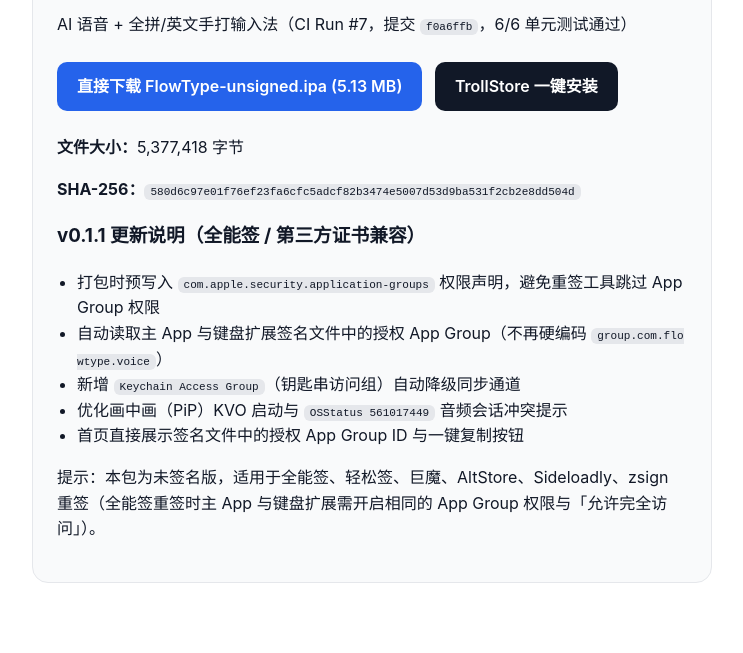
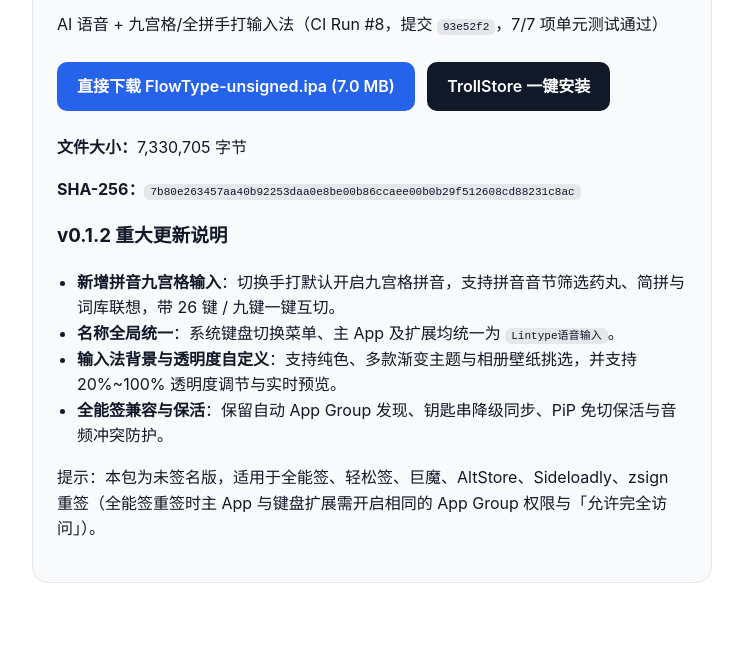
Before and after one commit to Pinevu/flowtype-ios, a plain HTML site: page index.html in a window 1280 px wide. Shown: the part 147-800 px from the top of the page, without its empty margins (268-1011 px from the left). Drawn offline with Linux system fonts and the light colour scheme.

Commit message:
Update IPA and download page to v0.1.2 (93e52f2)

```diff
--- a/index.html
+++ b/index.html
@@ -3,7 +3,7 @@
 <head>
   <meta charset="utf-8">
   <meta name="viewport" content="width=device-width, initial-scale=1">
-  <title>FlowType iOS — IPA 下载</title>
+  <title>Lintype 语音输入法 — IPA 下载</title>
   <style>
     body { font-family: -apple-system, BlinkMacSystemFont, "PingFang SC", sans-serif; max-width: 680px; margin: 40px auto; padding: 0 20px; color: #111827; line-height: 1.6; }
     .card { border: 1px solid #e5e7eb; border-radius: 16px; padding: 24px; background: #f9fafb; }
@@ -15,21 +15,20 @@
 </head>
 <body>
   <div class="card">
-    <h1>FlowType iOS (v0.1.1-mvp)</h1>
-    <p>AI 语音 + 全拼/英文手打输入法（CI Run #7，提交 <code>f0a6ffb</code>，6/6 单元测试通过）</p>
+    <h1>Lintype 语音输入法 (v0.1.2)</h1>
+    <p>AI 语音 + 九宫格/全拼手打输入法（CI Run #8，提交 <code>93e52f2</code>，7/7 项单元测试通过）</p>
     <p>
-      <a class="btn" href="./FlowType-unsigned.ipa" download="FlowType-unsigned.ipa">直接下载 FlowType-unsigned.ipa (5.13 MB)</a>
+      <a class="btn" href="./FlowType-unsigned.ipa" download="FlowType-unsigned.ipa">直接下载 FlowType-unsigned.ipa (7.0 MB)</a>
       <a class="btn btn-sec" href="apple-magnifier://install?url=https://pinevu.github.io/flowtype-ios/FlowType-unsigned.ipa">TrollStore 一键安装</a>
     </p>
-    <p><strong>文件大小：</strong>5,377,418 字节</p>
-    <p><strong>SHA-256：</strong><code>580d6c97e01f76ef23fa6cfc5adcf82b3474e5007d53d9ba531f2cb2e8dd504d</code></p>
-    <h3>v0.1.1 更新说明（全能签 / 第三方证书兼容）</h3>
+    <p><strong>文件大小：</strong>7,330,705 字节</p>
+    <p><strong>SHA-256：</strong><code>7b80e263457aa40b92253daa0e8be00b86ccaee00b0b29f512608cd88231c8ac</code></p>
+    <h3>v0.1.2 重大更新说明</h3>
     <ul>
-      <li>打包时预写入 <code>com.apple.security.application-groups</code> 权限声明，避免重签工具跳过 App Group 权限</li>
-      <li>自动读取主 App 与键盘扩展签名文件中的授权 App Group（不再硬编码 <code>group.com.flowtype.voice</code>）</li>
-      <li>新增 <code>Keychain Access Group</code>（钥匙串访问组）自动降级同步通道</li>
-      <li>优化画中画（PiP）KVO 启动与 <code>OSStatus 561017449</code> 音频会话冲突提示</li>
-      <li>首页直接展示签名文件中的授权 App Group ID 与一键复制按钮</li>
+      <li><strong>新增拼音九宫格输入</strong>：切换手打默认开启九宫格拼音，支持拼音音节筛选药丸、简拼与词库联想，带 26 键 / 九键一键互切。</li>
+      <li><strong>名称全局统一</strong>：系统键盘切换菜单、主 App 及扩展均统一为 <code>Lintype语音输入</code>。</li>
+      <li><strong>输入法背景与透明度自定义</strong>：支持纯色、多款渐变主题与相册壁纸挑选，并支持 20%~100% 透明度调节与实时预览。</li>
+      <li><strong>全能签兼容与保活</strong>：保留自动 App Group 发现、钥匙串降级同步、PiP 免切保活与音频冲突防护。</li>
     </ul>
     <p>提示：本包为未签名版，适用于全能签、轻松签、巨魔、AltStore、Sideloadly、zsign 重签（全能签重签时主 App 与键盘扩展需开启相同的 App Group 权限与「允许完全访问」）。</p>
   </div>
```
Also changed, not shown: 1 other file.
